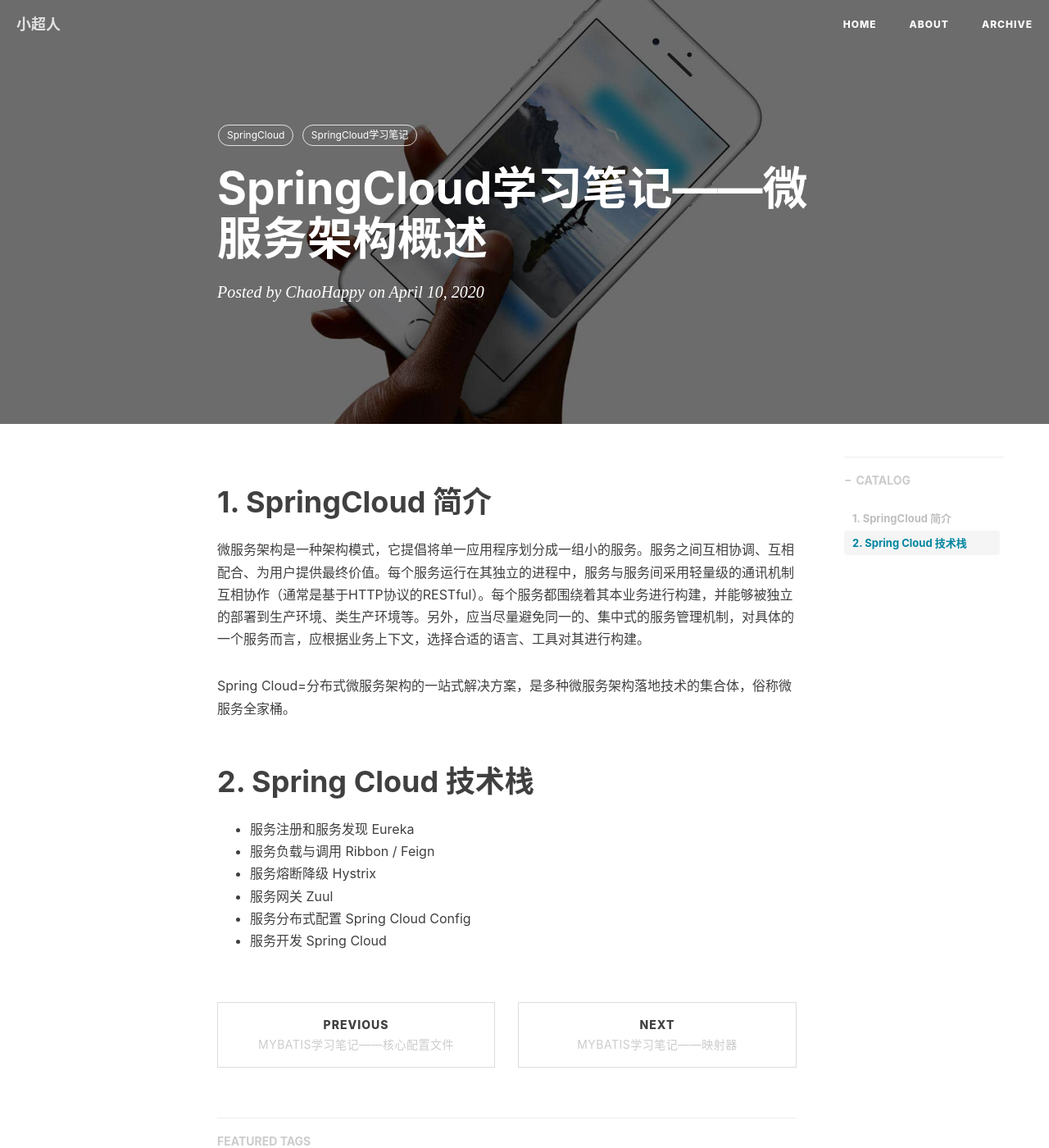
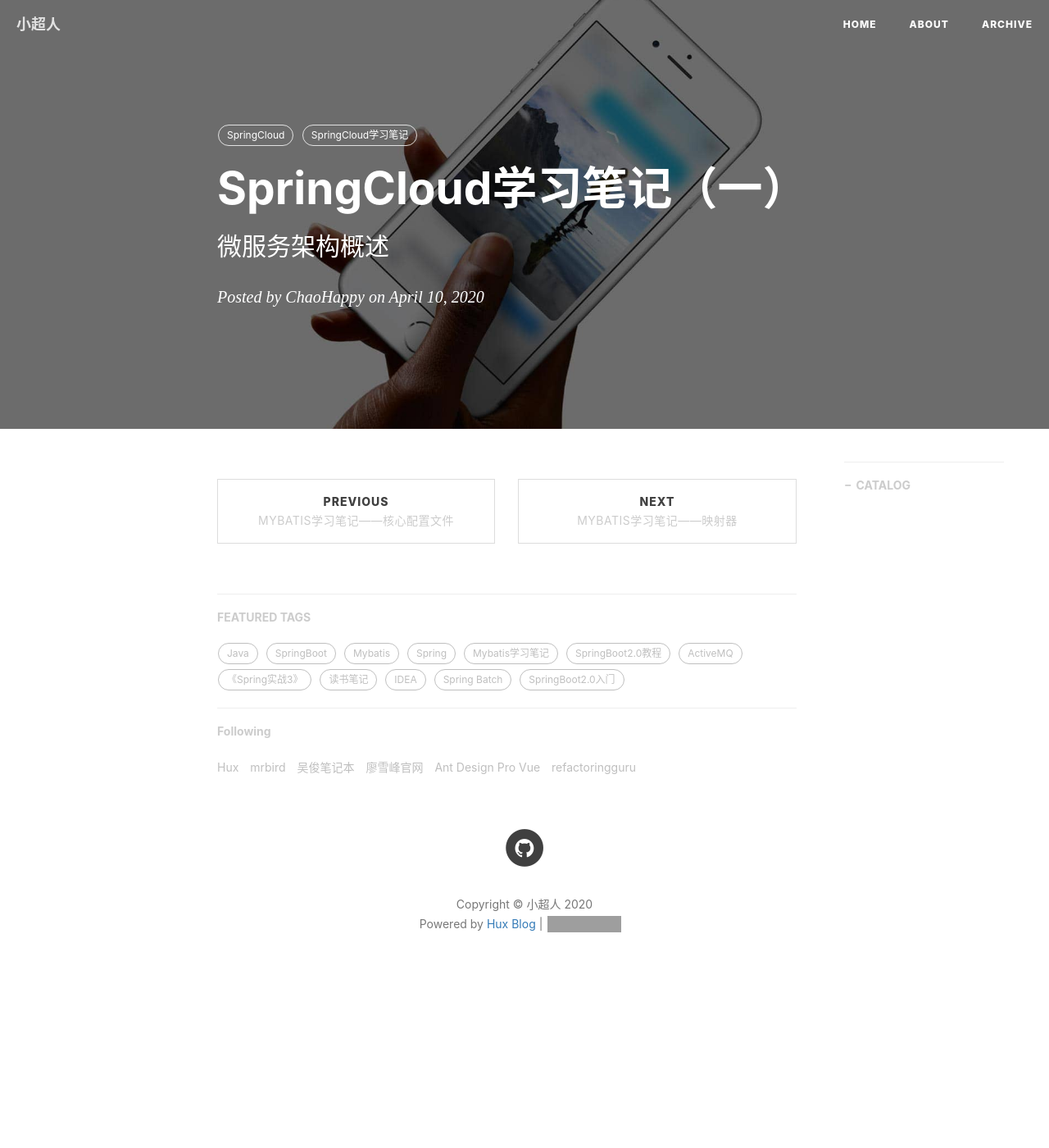
Before and after one commit to ChaoHappy/ChaoHappy.github.io, a Jekyll site: the page built from _posts/SpringCloud/2020-04-10-SpringCloud学习笔记——微服务架构概述.md, in a window 1280 px wide and 1400 px high. Shown: the whole window at 82% size. Built offline with Jekyll 4.4.1, drawn with Linux system fonts in a browser that asks for light colours; nearby versions of some CDN libraries; comment, search, counter and statistics services are not loaded; grey boxes are pictures that could not be loaded.

Commit message:
Update 2020-04-10-SpringCloud学习笔记——微服务架构概述.md

```diff
--- a/_posts/SpringCloud/2020-04-10-SpringCloud学习笔记——微服务架构概述.md
+++ b/_posts/SpringCloud/2020-04-10-SpringCloud学习笔记——微服务架构概述.md
@@ -10,18 +10,3 @@
     - SpringCloud
     - SpringCloud学习笔记
 ---
-
-# 1. SpringCloud 简介
-
-微服务架构是一种架构模式，它提倡将单一应用程序划分成一组小的服务。服务之间互相协调、互相配合、为用户提供最终价值。每个服务运行在其独立的进程中，服务与服务间采用轻量级的通讯机制互相协作（通常是基于HTTP协议的RESTful）。每个服务都围绕着其本业务进行构建，并能够被独立的部署到生产环境、类生产环境等。另外，应当尽量避免同一的、集中式的服务管理机制，对具体的一个服务而言，应根据业务上下文，选择合适的语言、工具对其进行构建。
-
-Spring Cloud=分布式微服务架构的一站式解决方案，是多种微服务架构落地技术的集合体，俗称微服务全家桶。
-
-# 2. Spring Cloud 技术栈
-
-- 服务注册和服务发现 Eureka
-- 服务负载与调用  Ribbon / Feign
-- 服务熔断降级 Hystrix
-- 服务网关 Zuul
-- 服务分布式配置 Spring Cloud Config
-- 服务开发 Spring Cloud
```
Also changed, not shown: other parts of _posts/SpringCloud/2020-04-10-SpringCloud学习笔记——微服务架构概述.md (+2 -2 lines).
